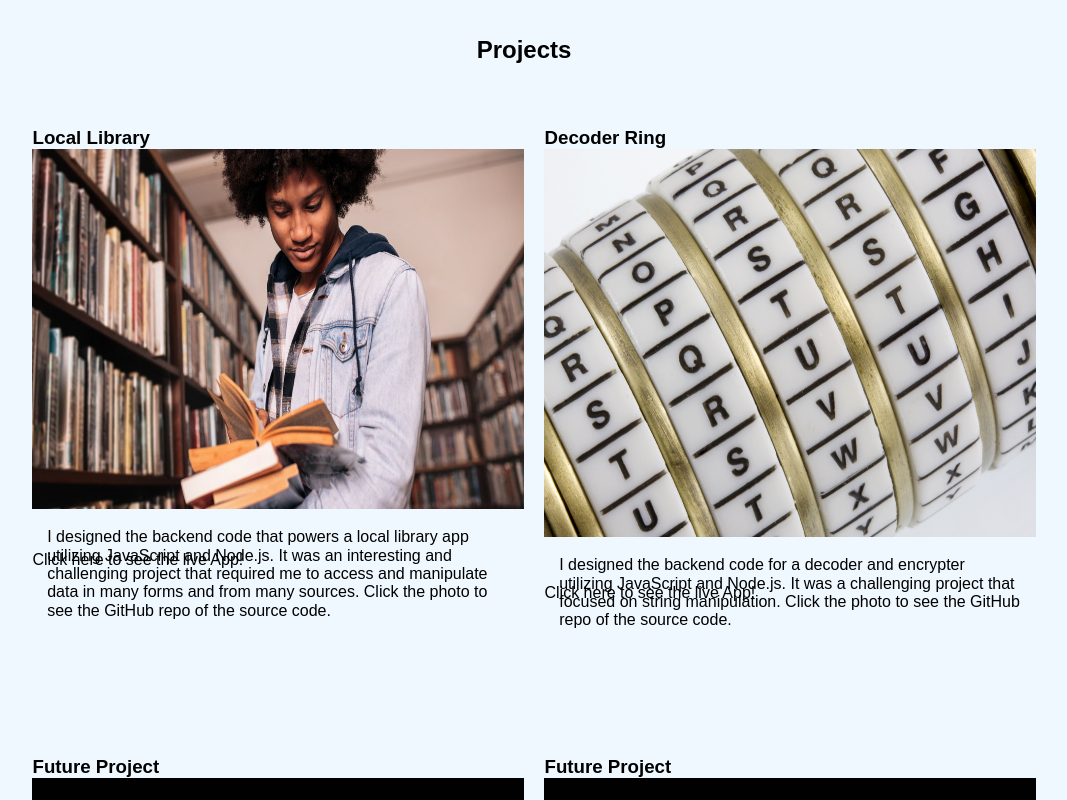
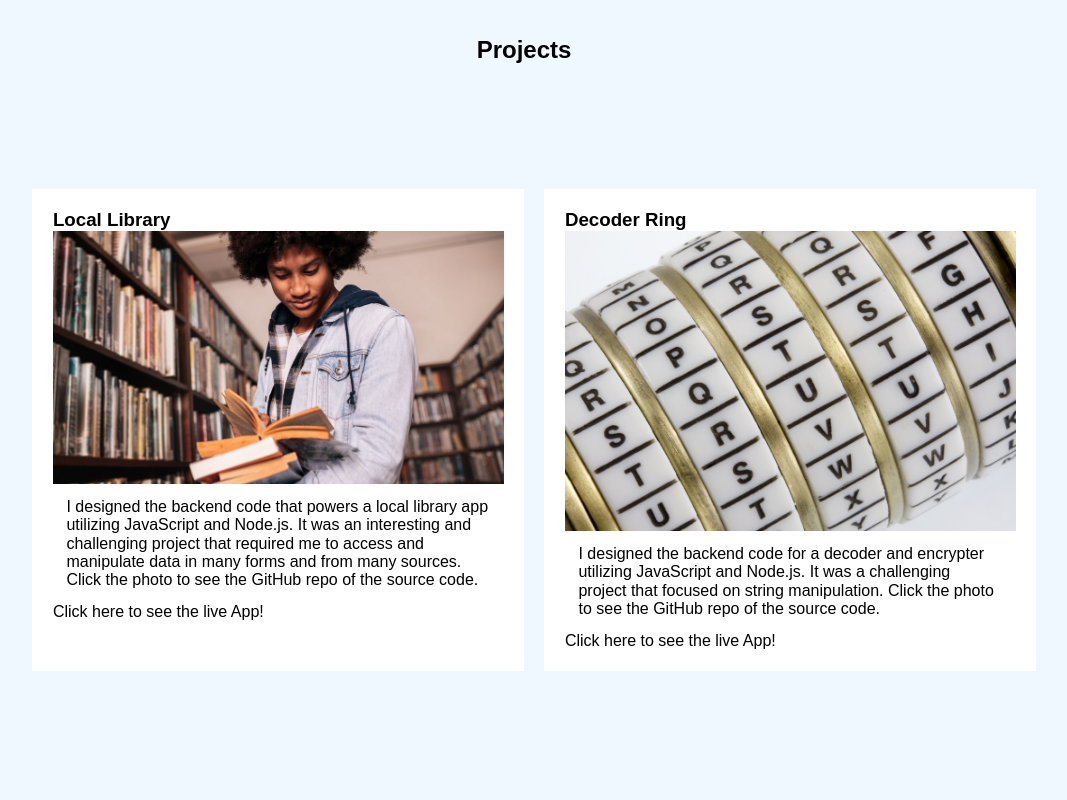
Before and after one commit to jefftruejones/portfolio2, a plain HTML site: page index.html in a window 1280 px wide. Shown: the part 1760-2560 px from the top of the page, without its empty margins (116-1183 px from the left). Drawn offline with nearby package versions, Linux system fonts and the light colour scheme.

Commit message:
Update style.css

```diff
--- a/style.css
+++ b/style.css
@@ -98,6 +98,25 @@ footer nav a {
 }
 .portfolio {
   flex: 1;
+  display: flex;
+  flex-direction: column;
+}
+#projects .item div {
+  display: flex;
+  margin-left: 2%;
+  flex-direction: column;
+  margin-top: 6%;
+}
+
+#projects .item div > a {
+  height: 100%;
+  text-decoration: none;
+  color: black;
+  display: flex;
+  flex-direction: column;
+}
+#projects .item div img {
+  height: 85%;
 }
 
 @media all and (min-width: 875px) {
@@ -146,17 +165,8 @@ footer nav a {
   #projects .item {
     flex-direction: row; /*display smaller items in rows*/
   }
-  #projects .item div {
-    display: flex;
-    margin-left: 2%;
-    flex-direction: column;
-  }
-  #projects .item div a {
-    height: 100%;
-    text-decoration: none;
-    color: black;
-  }
-  #projects .item div img {
-    height: 85%;
+  .portfolio {
+    background-color: white;
+    padding: 2%;
   }
 }
```
